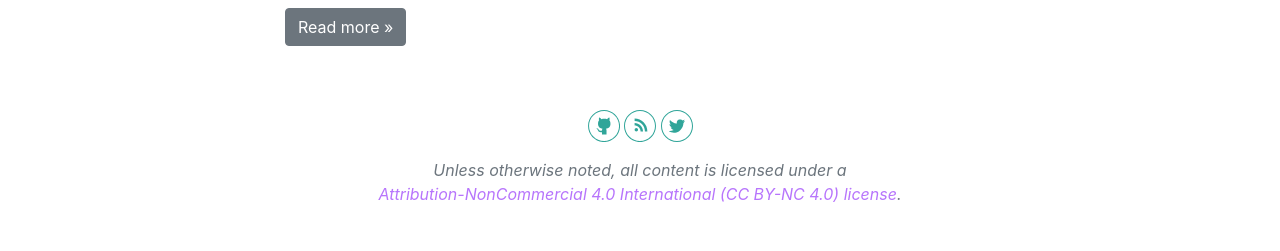
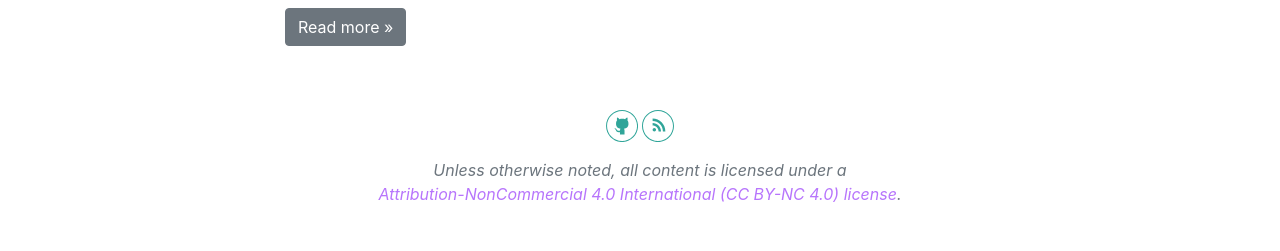
Before and after one commit to purpledevcat/purpledevcat.github.io, a Jekyll site: the page built from index.html, in a window 1280 px wide. Shown: the part 1054-1305 px from the top of the page. Built offline with Jekyll 4.4.1, drawn with Linux system fonts in a browser that asks for light colours; nearby versions of some CDN libraries.

Commit message:
Removing dead twitter link and correcting the github link to point to the maria-camenzuli profile

```diff
--- a/_layouts/default.html
+++ b/_layouts/default.html
@@ -32,9 +32,8 @@
 
     <footer class="text-center text-muted mt-5 mb-5 font-italic">
         <div class="mb-3">
-            <a href="https://github.com/purpledevcat"><img src="/assets/images/icon-github.svg" width="32" height="32" alt="GitHub"></a>
+            <a href="https://github.com/maria-camenzuli"><img src="/assets/images/icon-github.svg" width="32" height="32" alt="GitHub"></a>
             <a href="/feed.xml"><img src="/assets/images/icon-rss.svg" width="32" height="32" alt="RSS"></a>
-            <a href="https://twitter.com/purpledevcat"><img src="/assets/images/icon-twitter.svg" width="32" height="32" alt="Twitter"></a>
         </div>
         <span>Unless otherwise noted, all content is licensed under a<br><a href="https://creativecommons.org/licenses/by-nc/4.0/">Attribution-NonCommercial 4.0 International (CC BY-NC 4.0) license</a>.</span>
     </footer>
```
